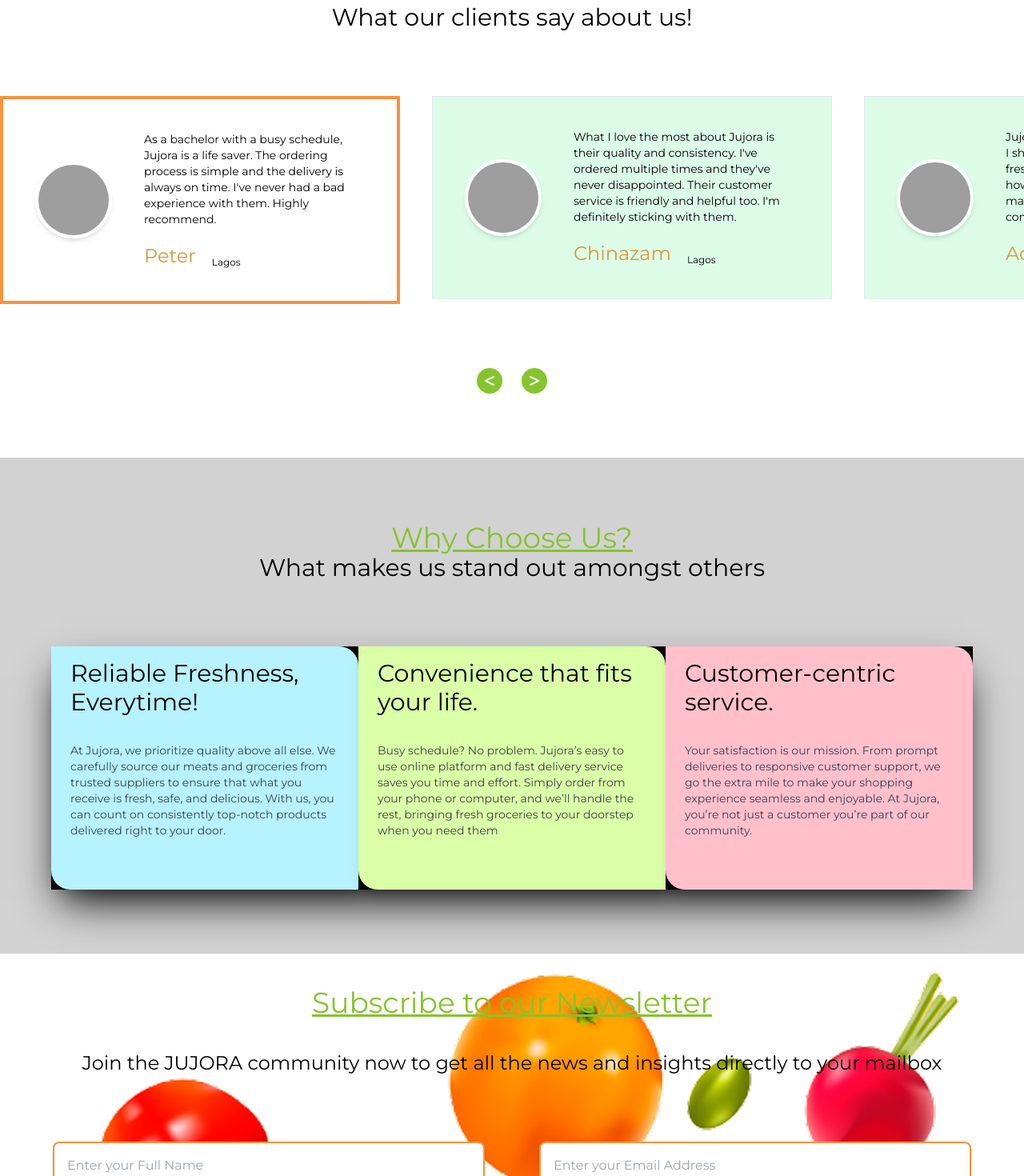
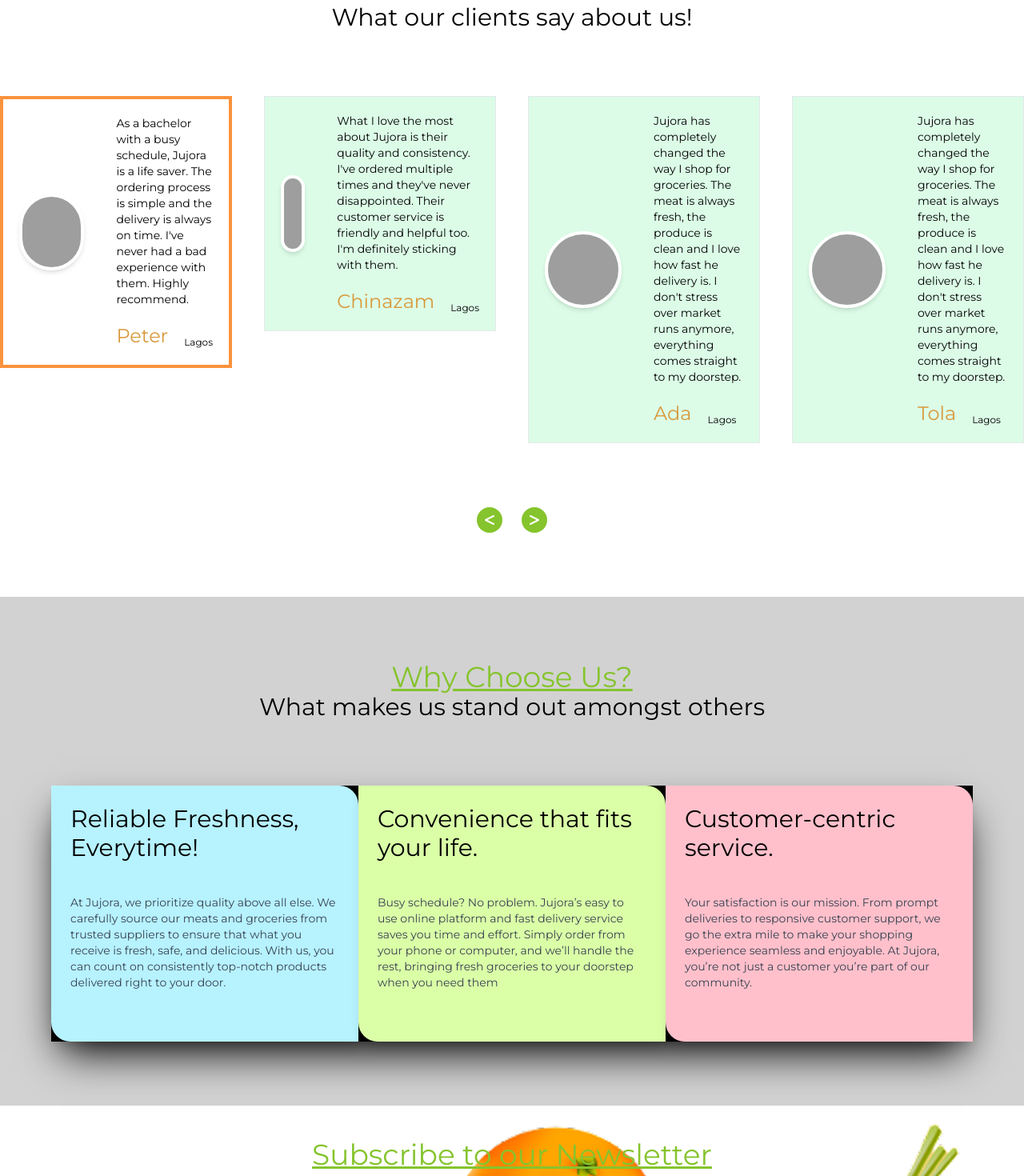
Before and after one commit to jude-create/jujora-soon, a Next.js app: page / in a window 1280 px wide. Shown: the part 2080-3550 px from the top of the page at 80% size. Built offline with nearby package versions, Linux system fonts and the light colour scheme; grey boxes are pictures that could not be loaded; a web font is replaced by a local one.

Commit message:
made some changes

```diff
--- a/app/landing/components/about_us.jsx
+++ b/app/landing/components/about_us.jsx
@@ -10,15 +10,15 @@
               className="w-full h-full object-cover"
             />
           </div>
-          <div className="flex flex-col items-center gap-4 w-[60%]">
+          <div className="flex flex-col items-center gap-4 w-[90%] md:w-[60%]">
             <div className="">
-              <h1 className="text-primary underline mx-auto text-3xl md:text-5xl font-mooli mt-6 my-2">
+              <h1 className="text-primary underline mx-auto text-2xl md:text-5xl font-mooli mt-6 my-2 text-center md:text-start">
                 About Jujora
               </h1>
-              <h1 className="text-black opacity-100 mx-auto text-start text-2xl md:text-3xl mb-5">
+              <h1 className="text-black opacity-100 mx-auto text-2xl md:text-3xl mb-5 text-center md:text-start">
                 Get to know more about us
               </h1>
-              <h1 className="text-black opacity-100 text-xl mb-5">
+              <h1 className="text-black opacity-100 text-md md:text-xl mb-5 text-center md:text-start">
                 At Jujora, we’re passionate about making fresh, quality
                 groceries effortlessly accessible to you. Founded in 2024, we
                 combine the convenience of online shopping with fast, reliable
@@ -26,7 +26,7 @@
                 professional, a homemaker, or anyone who values fresh produce,
                 Jujora is here to simplify your grocery experience.
               </h1>
-              <h1 className="text-black text-xl ">
+              <h1 className="text-black text-md md:text-xl text-center md:text-start">
                 We partner directly with trusted suppliers to ensure top-quality
                 products at great prices. Our mission is to bring freshness,
                 convenience, and happiness to every home.
--- a/app/landing/components/choose_us.jsx
+++ b/app/landing/components/choose_us.jsx
@@ -29,23 +29,20 @@
           </h1>
         </div>
 
-        <div className="flex-2">
 
-        </div>
-
-        <div className="md:w-min flex flex-col md:flex-row justify-center mt-10 items-center gap-8 md:gap-0 mx-auto bg-black shadow-black shadow-2xl ">
+        <div className="flex flex-col md:flex-row justify-center mt-10 items-center gap-3 md:gap-0 mx-auto w-[80%] md:w-min bg-black shadow-black shadow-2xl h-full">
           {topics.map((e, index) => (
             <div
               key={index}
-              className="relative w-[70%] md:w-96 p-6  rounded-tr-3xl rounded-bl-3xl shadow-lg"
+              className="flex flex-col w-[100%] h-full md:w-96 p-3 md:p-6 gap-8 md:gap-10 rounded-tr-3xl rounded-bl-3xl shadow-lg"
               style={{ backgroundColor: e.color }} // Dynamically set the background color
             >
-              <div className="absolute top-4 left-4 text-3xl font-montserrat text-black">
-                <h1 className="text-shadow px-2 rounded-md text-start">
+              <div className="text-2xl md:text-3xl font-montserrat text-black">
+                <h1 className="text-shadow rounded-md text-start">
                   {e.title}
                 </h1>
               </div>
-              <div className="mt-16 mb-10 md:mt-24 text-sm text-gray-700 text-center w-full">
+              <div className="mb-10  text-sm text-gray-700 text-center w-full">
                 <h1 className="w-full text-start">{e.text}</h1>
               </div>
             </div>
--- a/app/landing/components/testimonials.jsx
+++ b/app/landing/components/testimonials.jsx
@@ -59,7 +59,7 @@
 
   return (
     <section>
-      <div className="flex flex-col items-center w-screen">
+      <div className="flex flex-col justify-center items-center md:w-screen">
         <h1 className="text-secondary underline mx-auto text-3xl md:text-6xl font-molli my-2 mt-10">
           Testimonials
         </h1>
@@ -67,15 +67,15 @@
           What our clients say about us!
         </h1>
 
-        <div className="w-full flex flex-col justify-around items-center my-20 gap-20 md:gap-0 ">
+        <div className=" w-[90%] md:w-full flex flex-col justify-around items-center my-20 gap-20 md:gap-0 ">
           <div className="flex flex-col md:flex-row overflow-x-auto gap-10  scrollbar-hide h-max w-full ">
             {testimonials.map((testimonial, index) => (
               <div
                 key={index}
                 ref={(el) => (itemRefs.current[index] = el)}
-                className={`flex h-[80%] min-w-[400px] md:min-w-[500px] mx-auto -z-10 gap-10 items-center justify-between bg-${testimonial.color} p-10 border  ${
+                className={`flex h-[80%] p-3 md:p-5 md:min-w-[290px] mx-auto -z-10 gap-5 md:gap-10 items-center justify-between bg-${testimonial.color}  border  ${
                   index === activeIndex
-                    ? "border-4 border-orange-400  bg-white h-[90%] "
+                    ? "md:border-4 md:border-orange-400  bg-white h-[90%] "
                     : "bg-green-100"
                 }`}
               >
@@ -87,7 +87,7 @@
                   />
                 </div>
                 <div className="flex-1 flex-col gap-5 flex ">
-                  <h1 className="text-sm">{testimonial.title}</h1>
+                  <h1 className="text-sm md:text-md">{testimonial.title}</h1>
 
                   <div className="flex gap-5">
                     <h1 className="text-primary text-2xl">
@@ -103,7 +103,7 @@
             ))}
           </div>
 
-          <div className="flex gap-6 mt-20 bg-transparent">
+          <div className=" gap-6 mt-20 bg-transparent hidden md:flex">
             <button
               onClick={() =>
                 setActiveIndex((prev) => (prev > 0 ? prev - 1 : prev))
```
